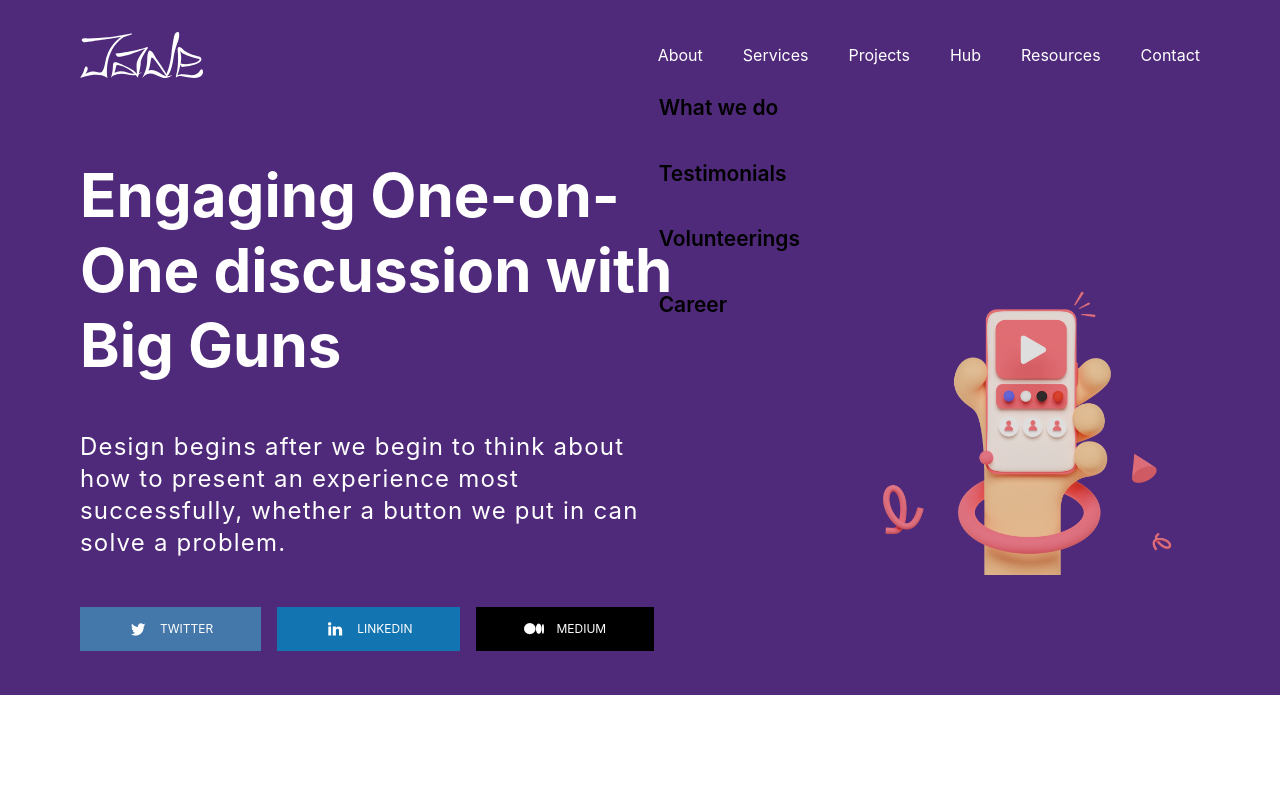
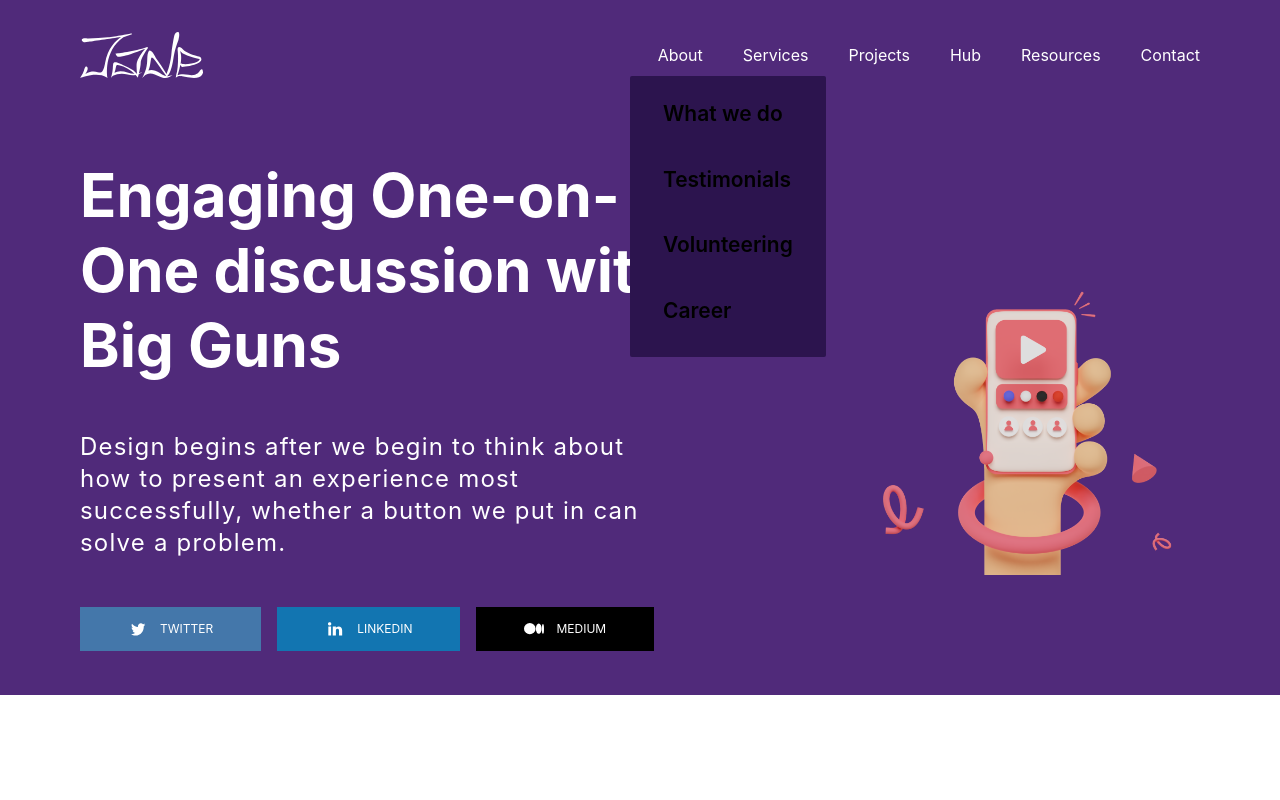
Before and after one commit to jadeoflagos/jademediapro, a Next.js app: page /interview in a window 1280 px wide. Both pictures are taken after a click on the element "About". Shown: the top 800 px of the page. Built offline with nearby package versions, Linux system fonts and the light colour scheme.

Commit message:
update: drop-down

```diff
--- a/components/DropDown.jsx
+++ b/components/DropDown.jsx
@@ -8,18 +8,19 @@ const bgColors = {
   green: "#02332E",
 };
 
-const DropDown = ({ options = [], navBg = "purple" }) => {
+const DropDown = ({ options = [], navBg = "purple", styles = {} }) => {
   const dropDown = useRef(null);
   const [activeOption, setActiveOption] = useState(null);
-  const bg = navBg === "bg-white";
+  // const bg = navBg === "bg-white";
   const textColor = navBg !== "white" ? "text-black" : "text-white";
   const closeDropDown = () => {};
   useClickAway(dropDown, closeDropDown);
 
   return (
     <div
+      style={{ backgroundColor: bgColors[navBg], zIndex: 1000, ...styles }}
       ref={dropDown}
-      className={`drop-down absolute top-5 -left-8  flex flex-col py-[1.35rem] gap-y-[1.5rem] pl-8 pr-8 select-none ${bg} font-semibold text-[1.31rem] rounded-[2px] mt-[0.43rem]`}
+      className={`drop-down absolute  flex flex-col py-[1.35rem] gap-y-[1.5rem] pl-8 pr-8 select-none font-semibold text-[1.31rem] rounded-[2px] mt-[1.3rem]`}
     >
       {options.map((option) => (
         <span
--- a/components/Navbar.jsx
+++ b/components/Navbar.jsx
@@ -5,16 +5,42 @@ import styles from "../styles/Home.module.css";
 
 import { useRouter } from "next/router";
 import DropDown from "./DropDown";
+import { dropDown } from "../data";
 
 const Navbar = ({ bg, textColor, darkLogo }) => {
-  const [showDropDown, setShowDropDown] = useState({
+  const dropdownMenus = Object.keys(dropDown);
+  const dropDownDefault = {
     state: false,
     type: "",
+    styles: {},
+  };
+
+  const [showDropDown, setShowDropDown] = useState(dropDownDefault);
+
+  const toggleDropDown = (e, type) => {
+    if (showDropDown.state && showDropDown.type === type) {
+      setShowDropDown(dropDownDefault);
+      return;
+    }
+
+    setShowDropDown({
+      state: true,
+      type,
+      styles: { top: `${e.clientY}px`, left: `${e.clientX - 50}px` },
     });
+  };
 
   const router = useRouter();
   const path = router.pathname;
   return (
+    <>
+      {showDropDown.state && (
+        <DropDown
+          options={dropDown[showDropDown.type]}
+          navBg={bg}
+          styles={showDropDown.styles}
+        />
+      )}
       <nav
         className={`flex items-center justify-between px-20 py-8 sticky top-0 left-0 z-50`}
         style={{ backgroundColor: bg, color: textColor, fontWeight: "normal" }}
@@ -33,60 +59,15 @@ const Navbar = ({ bg, textColor, darkLogo }) => {
             About
           </a>
         </Link> */}
-        <div className="flex flex-col relative ">
+          {dropdownMenus.map((item) => (
             <span
-            onClick={() =>
-              setShowDropDown((currentState) => ({
-                state: !currentState.state,
-                type: "about",
-              }))
-            }
-            // href="/about"
-            // className={`${path === "/about" ? styles.activeLink : ""}`}
+              className="capitalize select-none"
+              onClick={(event) => toggleDropDown(event, item)}
             >
-            About
+              {item}
             </span>
-          {showDropDown.state && showDropDown.type === "about" && (
-            <DropDown
-              options={"What we do,Testimonials,Volunteerings,Career".split(
-                ","
-              )}
-              navBg={bg}
-            />
-          )}
-        </div>
-        <Link href="/services">
-          <a
-            href="/services"
-            className={`${path === "/services" ? styles.activeLink : ""}`}
-          >
-            Services
-          </a>
-        </Link>
-        <Link href="/projects">
-          <a
-            href="/projects"
-            className={`${path === "/projects" ? styles.activeLink : ""}`}
-          >
-            Projects
-          </a>
-        </Link>
-        <Link href="/hub">
-          <a
-            href="/hub"
-            className={`${path === "/hub" ? styles.activeLink : ""}`}
-          >
-            Hub
-          </a>
-        </Link>
-        <Link href="/resources">
-          <a
-            href="/resources"
-            className={`${path === "/resources" ? styles.activeLink : ""}`}
-          >
-            Resources
-          </a>
-        </Link>{" "}
+          ))}
+
           <Link href="/contact">
             <a
               href="/contact"
@@ -97,6 +78,7 @@ const Navbar = ({ bg, textColor, darkLogo }) => {
           </Link>
         </div>
       </nav>
+    </>
   );
 };
 
```
Lines whose indentation alone changed are shown as unchanged.
